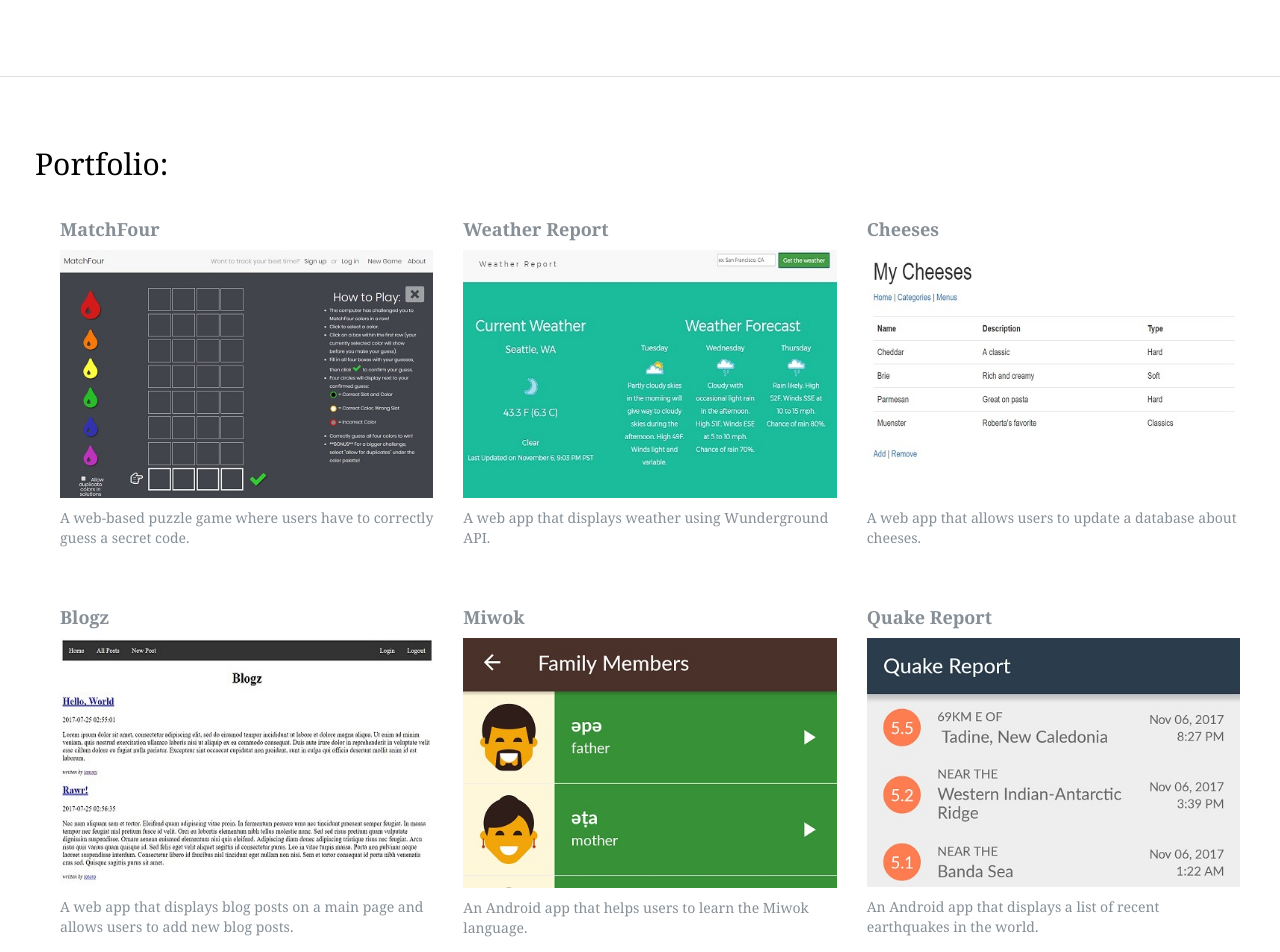
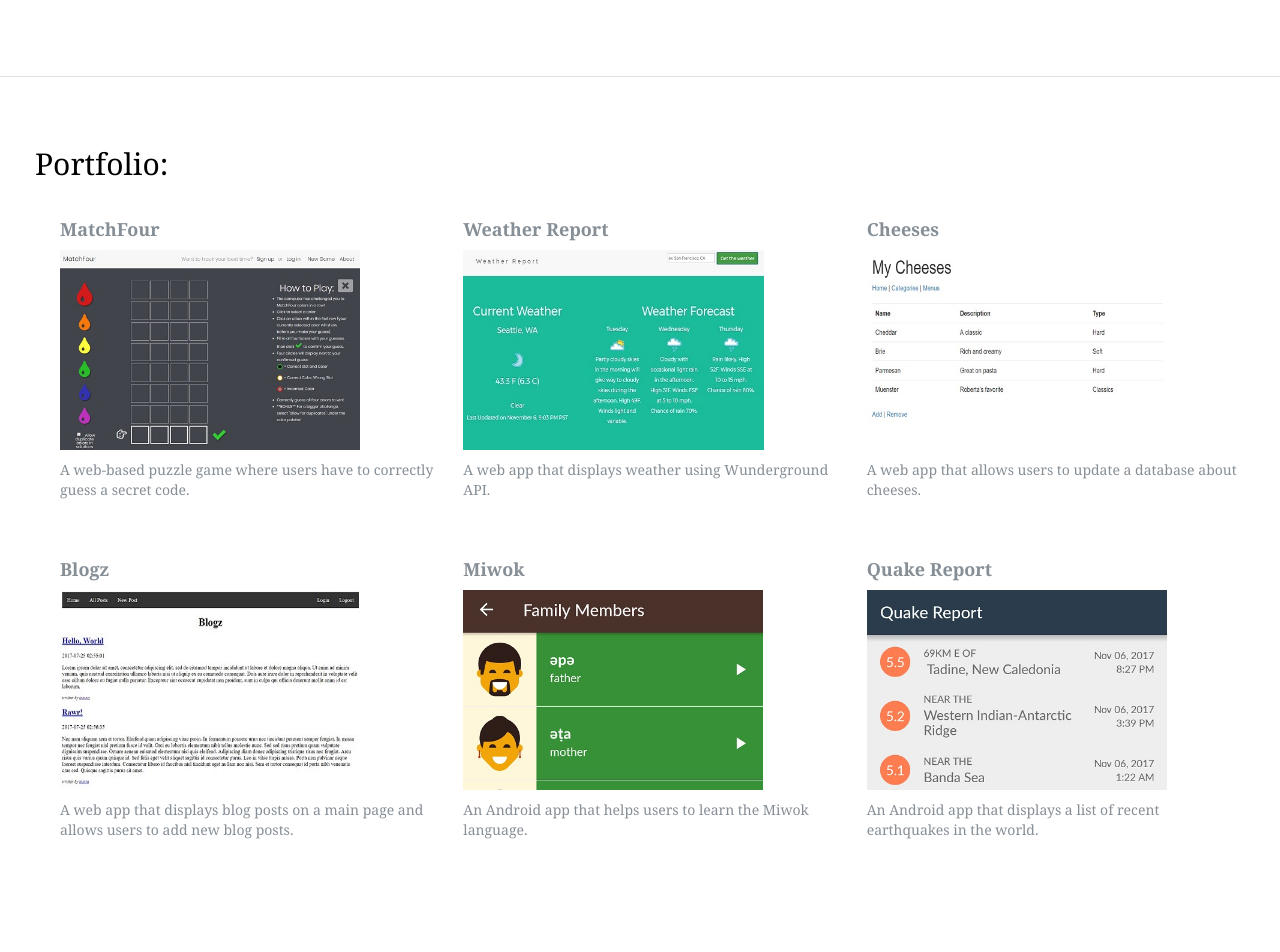
Before and after one commit to ctam91/tammysblog, a Flask app: page / in a window 1280 px wide. Shown: the part 1523-2475 px from the top of the page. Run offline with Flask 2, Linux system fonts and the light colour scheme; some libraries are stand-ins or nearby versions; some web fonts are replaced.

Commit message:
update margin

```diff
--- a/static/styles/mainpage.css
+++ b/static/styles/mainpage.css
@@ -121,7 +121,7 @@ float: left;
 }
 
 .img-circle {
-    border-radius: 50%;
+  border-radius: 50%;
   margin-right:auto;
   margin-left:auto;
 }
@@ -130,9 +130,9 @@ float: left;
 }
 
 .underline{
- max-width: 97%;
+  max-width: 97%;
   margin: 0 0 20px 0;
- border: 1px forestgreen solid;
+  border: 1px forestgreen solid;
 }
 
 .btnlist{
@@ -162,16 +162,12 @@ float: left;
   font-family: dancing script;
 }
 
-.img-profile {
-  max-width: 25rem;
-  max-height: 25rem;
-}
-
 .img-fluid {
   max-width: 100%;
   height: auto;
   vertical-align: middle;
   border-style: none;
+  max-height: 20rem;
 }
 
 .headline{
--- a/templates/mainpage.html
+++ b/templates/mainpage.html
@@ -49,21 +49,21 @@
       <div class="col-sm-4">
           <h4>MatchFour</h4>
           <a href="https://github.com/jharkreader/match-four">
-              <img class="img-fluid img-profile mx-auto mb-2" src="static/img/m4.jpg" alt="MatchFour">
+              <img class="img-fluid mx-auto mb-2" src="static/img/m4.jpg" alt="MatchFour">
           </a>
           <p>A web-based puzzle game where users have to correctly guess a secret code.</p>
       </div>
       <div class="col-sm-4">
           <h4>Weather Report</h4>
           <a href="https://github.com/ctam91/weather-report">
-              <img class="img-fluid img-profile mx-auto mb-2" src="static/img/weather.jpg" alt="Weather">
+              <img class="img-fluid mx-auto mb-2" src="static/img/weather.jpg" alt="Weather">
           </a>
           <p>A web app that displays weather using Wunderground API.</p>
       </div>
       <div class="col-sm-4">
           <h4>Cheeses</h4>
           <a href="https://github.com/ctam91/cheese-mvc-persistent">
-              <img class="img-fluid img-profile mx-auto mb-2" src="static/img/cheeses.jpg" alt="Cheeses">
+              <img class="img-fluid mx-auto mb-2" src="static/img/cheeses.jpg" alt="Cheeses">
           </a>
           <p>A web app that allows users to update a database about cheeses.</p>
       </div>
@@ -73,21 +73,21 @@
       <div class="col-sm-4">
           <h4>Blogz</h4>
           <a href="https://github.com/ctam91/blogz">
-          <img class="img-fluid img-profile mx-auto mb-2" src="static/img/blogz.jpg">
+          <img class="img-fluid mx-auto mb-2" src="static/img/blogz.jpg">
           </a>
           <p>A web app that displays blog posts on a main page and allows users to add new blog posts.</p>
       </div>
       <div class="col-sm-4">
           <h4 style>Miwok</h4>
           <a href="https://github.com/ctam91/Miwok">
-              <img class="img-fluid img-profile mx-auto mb-2" src="static/img/family.jpg" alt="Miwok">
+              <img class="img-fluid mx-auto mb-2" src="static/img/family.jpg" alt="Miwok">
           </a>
           <p>An Android app that helps users to learn the Miwok language.</p>
       </div>
       <div class="col-sm-4">
           <h4>Quake Report</h4>
           <a href="https://github.com/ctam91/quake-report">
-              <img class="img-fluid img-profile mx-auto mb-2" src="static/img/earthquake.jpg" alt="Earthquake">
+              <img class="img-fluid mx-auto mb-2" src="static/img/earthquake.jpg" alt="Earthquake">
           </a>
           <p>An Android app that displays a list of recent earthquakes in the world.</p>
       </div>
```
